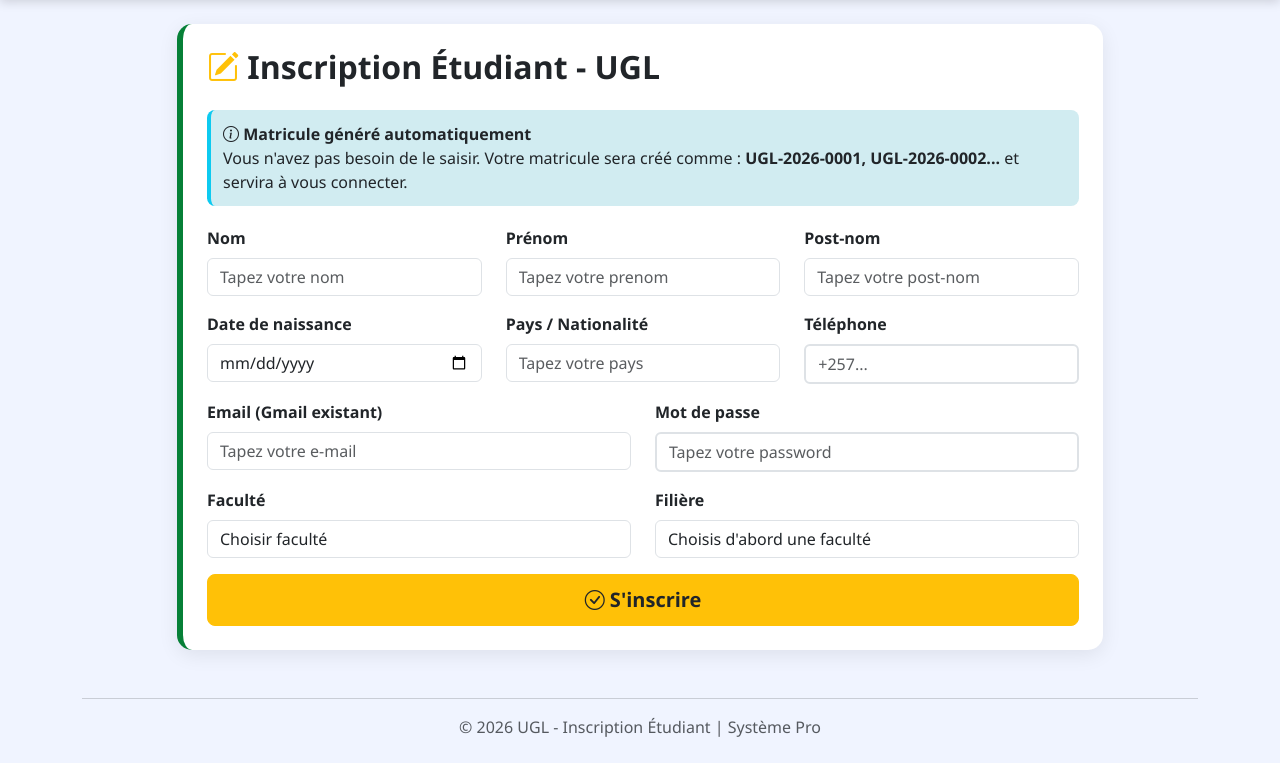
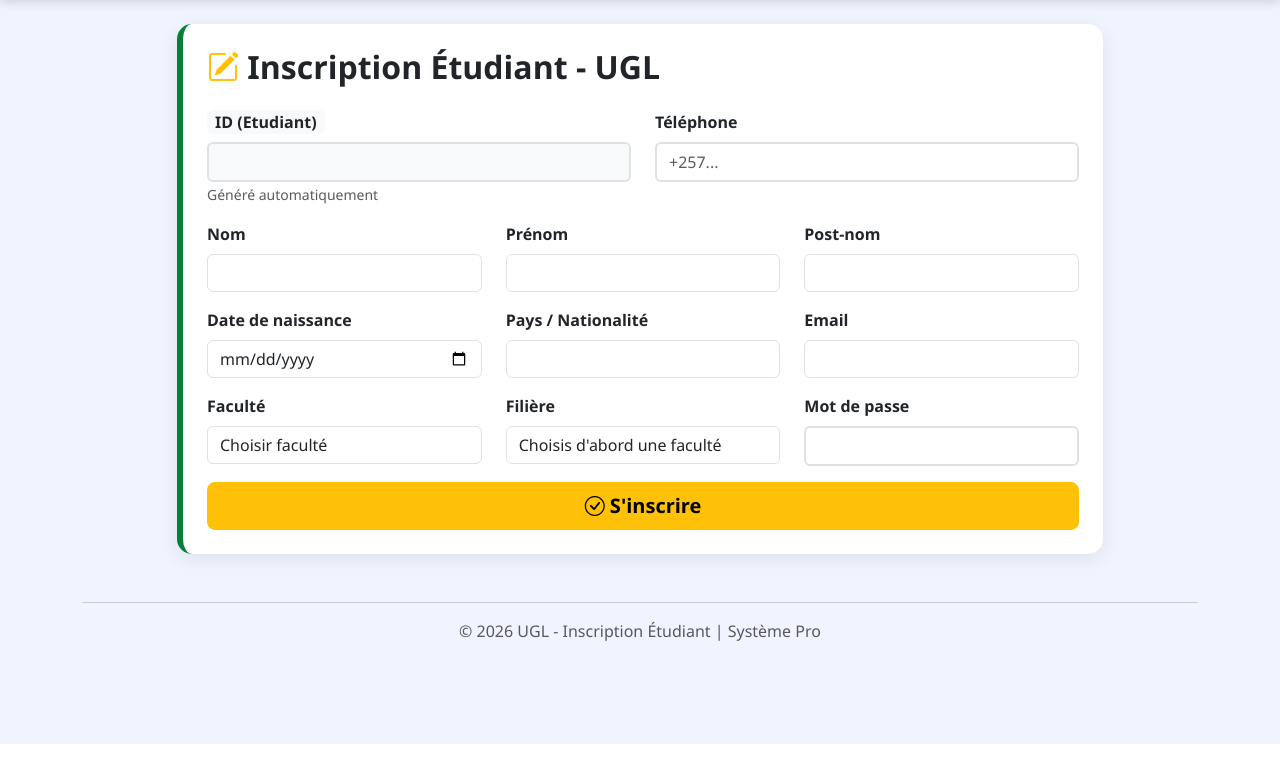
Before and after one commit to matiburemy-art/inscription-etudiant, a Flask app: page /register in a window 1280 px wide. Shown: the part 56-819 px from the top of the page. Run offline with Flask 3, Linux system fonts and the light colour scheme; some libraries are stand-ins or nearby versions.

Commit message:
Update register.html

```diff
--- a/templates/register.html
+++ b/templates/register.html
@@ -5,29 +5,30 @@
         <div class="card card-pro card-orange">
             <div class="card-body p-4">
                 <h2 class="mb-4 fw-bold"><i class="bi bi-pencil-square text-warning"></i> Inscription Étudiant - UGL</h2>
-
-                <div style="background:#d1ecf1; border-left:4px solid #0dcaf0; padding:12px; border-radius:8px; margin-bottom:20px;">
-                    <i class="bi bi-info-circle"></i> <strong>Matricule généré automatiquement</strong><br>
-                    Vous n'avez pas besoin de le saisir. Votre matricule sera créé comme : <b>UGL-2026-0001, UGL-2026-0002...</b> et servira à vous connecter.
-                </div>
-
                 <form method="POST">
                     <div class="row">
-                        <div class="col-md-4 mb-3"><label class="form-label fw-semibold">Nom</label><input type="text" name="nom" class="form-control" placeholder="Tapez votre nom" required></div>
-                        <div class="col-md-4 mb-3"><label class="form-label fw-semibold">Prénom</label><input type="text" name="prenom" class="form-control" placeholder="Tapez votre prenom" required></div>
-                        <div class="col-md-4 mb-3"><label class="form-label fw-semibold">Post-nom</label><input type="text" name="post_nom" class="form-control" placeholder="Tapez votre post-nom" required></div>
+                        <div class="col-md-6 mb-3">
+                            <label class="form-label fw-semibold bg-light px-2 rounded">ID (Etudiant)</label>
+                            <input type="text" class="form-control border-2 bg-light" value="{{ matricule_preview }}" disabled>
+                            <small class="text-muted">Généré automatiquement</small>
+                        </div>
+                        <div class="col-md-6 mb-3">
+                            <label class="form-label fw-semibold">Téléphone</label>
+                            <input type="text" name="telephone" class="form-control border-2" placeholder="+257..." required>
+                        </div>
+                    </div>
+                    <div class="row">
+                        <div class="col-md-4 mb-3"><label class="form-label fw-semibold">Nom</label><input type="text" name="nom" class="form-control" required></div>
+                        <div class="col-md-4 mb-3"><label class="form-label fw-semibold">Prénom</label><input type="text" name="prenom" class="form-control" required></div>
+                        <div class="col-md-4 mb-3"><label class="form-label fw-semibold">Post-nom</label><input type="text" name="post_nom" class="form-control" required></div>
                     </div>
                     <div class="row">
                         <div class="col-md-4 mb-3"><label class="form-label fw-semibold">Date de naissance</label><input type="date" name="date_naissance" class="form-control" required></div>
-                        <div class="col-md-4 mb-3"><label class="form-label fw-semibold">Pays / Nationalité</label><input type="text" name="nationalite" class="form-control" placeholder="Tapez votre pays" required></div>
-                        <div class="col-md-4 mb-3"><label class="form-label fw-semibold">Téléphone</label><input type="text" name="telephone" class="form-control border-2" placeholder="+257..." required></div>
+                        <div class="col-md-4 mb-3"><label class="form-label fw-semibold">Pays / Nationalité</label><input type="text" name="nationalite" class="form-control" required></div>
+                        <div class="col-md-4 mb-3"><label class="form-label fw-semibold">Email</label><input type="email" name="email" class="form-control" required></div>
                     </div>
                     <div class="row">
-                        <div class="col-md-6 mb-3"><label class="form-label fw-semibold">Email (Gmail existant)</label><input type="email" name="email" class="form-control" placeholder="Tapez votre e-mail" required></div>
-                        <div class="col-md-6 mb-3"><label class="form-label fw-semibold">Mot de passe</label><input type="password" name="password" class="form-control border-2" placeholder="Tapez votre password" required></div>
-                    </div>
-                    <div class="row">
-                        <div class="col-md-6 mb-3">
+                        <div class="col-md-4 mb-3">
                             <label class="form-label fw-semibold">Faculté</label>
                             <select name="faculte" id="faculte" class="form-control" onchange="updateFilieres()" required>
                                 <option value="">Choisir faculté</option>
@@ -38,45 +39,29 @@
                                 <option value="Économie">Économie</option>
                             </select>
                         </div>
-                        <div class="col-md-6 mb-3">
+                        <div class="col-md-4 mb-3">
                             <label class="form-label fw-semibold">Filière</label>
                             <select name="filiere" id="filiere" class="form-control" required>
                                 <option value="">Choisis d'abord une faculté</option>
                             </select>
                         </div>
+                        <div class="col-md-4 mb-3"><label class="form-label fw-semibold">Mot de passe</label><input type="password" name="password" class="form-control border-2" required></div>
                     </div>
-                    <button type="submit" class="btn btn-warning w-100 btn-pro btn-lg text-dark fw-bold"><i class="bi bi-check-circle"></i> S'inscrire</button>
+                    <button type="submit" class="btn btn-warning w-100 btn-lg fw-bold"><i class="bi bi-check-circle"></i> S'inscrire</button>
                 </form>
             </div>
         </div>
     </div>
 </div>
-
 <script>
-const filieresParFaculte = {
-  "Sciences": ["Mathématiques", "Physique", "Chimie", "Biologie"],
-  "Informatique": ["Génie Logiciel", "Réseaux et Systèmes", "Informatique de Gestion", "IA et Data"],
-  "Médecine": ["Médecine Générale", "Sciences Infirmières", "Laboratoire", "Pharmacie"],
-  "Droit": ["Droit Public", "Droit Privé", "Droit des Affaires"],
-  "Économie": ["Économie Générale", "Gestion", "Comptabilité", "Finance-Banque"]
-};
-
-function updateFilieres() {
-  const fac = document.getElementById("faculte").value;
-  const filSelect = document.getElementById("filiere");
-  filSelect.innerHTML = "";
-  if (!fac) {
-    filSelect.innerHTML = '<option value="">Choisis d\'abord une faculté</option>';
-    return;
-  }
-  const liste = filieresParFaculte[fac] || [];
-  filSelect.innerHTML = '<option value="">Choisir filière</option>';
-  liste.forEach(f => {
-    const opt = document.createElement("option");
-    opt.value = f;
-    opt.textContent = f;
-    filSelect.appendChild(opt);
-  });
+const filieresParFaculte = {"Sciences": ["Mathématiques","Physique","Chimie","Biologie"],"Informatique": ["Génie Logiciel","Réseaux et Systèmes","Informatique de Gestion","IA et Data"],"Médecine": ["Médecine Générale","Sciences Infirmières","Laboratoire","Pharmacie"],"Droit": ["Droit Public","Droit Privé","Droit des Affaires"],"Économie": ["Économie Générale","Gestion","Comptabilité","Finance-Banque"]};
+function updateFilieres(){
+  const fac=document.getElementById("faculte").value;
+  const fil=document.getElementById("filiere");
+  fil.innerHTML="";
+  if(!fac){fil.innerHTML='<option value="">Choisis d\'abord une faculté</option>';return;}
+  fil.innerHTML='<option value="">Choisir filière</option>';
+  filieresParFaculte[fac].forEach(f=>{let o=document.createElement("option");o.value=f;o.textContent=f;fil.appendChild(o);});
 }
 </script>
 {% endblock %}
```
